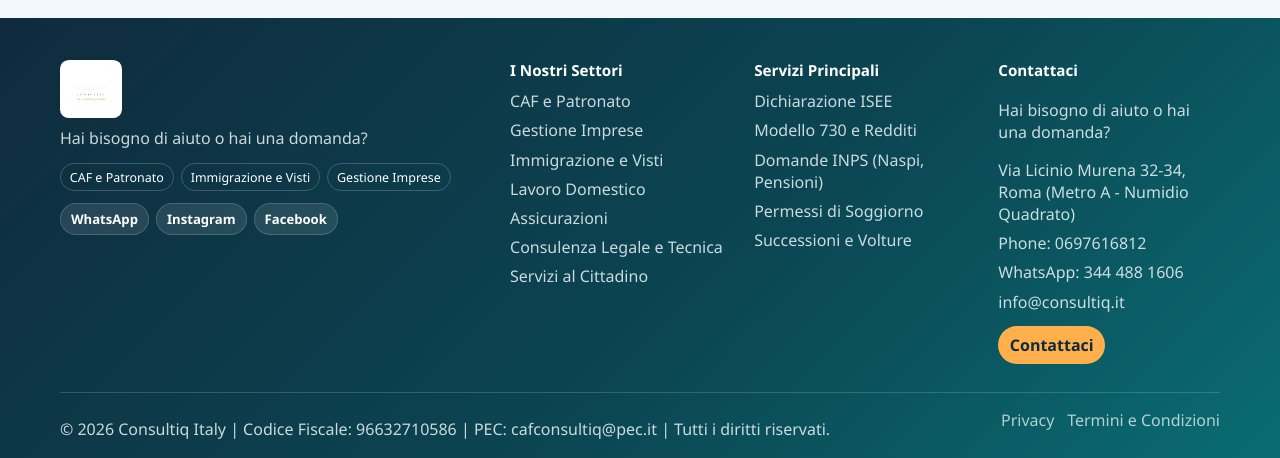
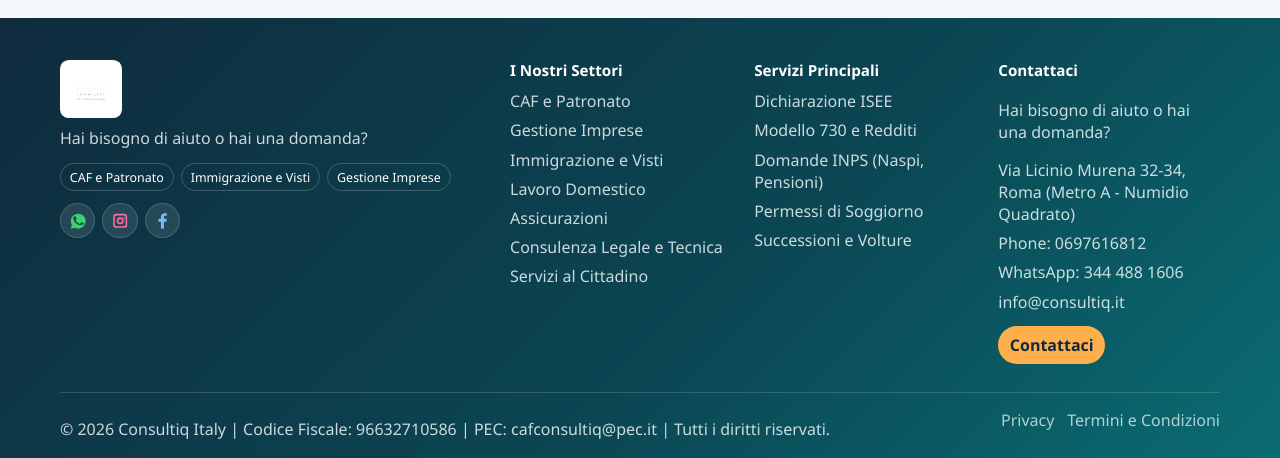
Before and after one commit to ananthareddykunreddy/consultiq-fullstack, a FastAPI app: page /admin in a window 1280 px wide. Shown: the part 2440-2898 px from the top of the page. Run offline with FastAPI, Linux system fonts and the light colour scheme; a user stored in the database is signed in; data comes from the database, SQL or seed files in the repository; data that the repository does not hold is empty.

Commit message:
Use icon-only social links

```diff
--- a/app/static/css/styles.css
+++ b/app/static/css/styles.css
@@ -12,6 +12,17 @@
 }
 * { box-sizing: border-box; }
 body { margin: 0; font-family: "Plus Jakarta Sans", "Segoe UI", sans-serif; color: var(--text); background: radial-gradient(circle at 0% 0%, rgba(11,127,166,.14), transparent 30%), radial-gradient(circle at 100% 0%, rgba(25,168,146,.11), transparent 24%), var(--bg); }
+.sr-only {
+  clip: rect(0, 0, 0, 0);
+  border: 0;
+  height: 1px;
+  margin: -1px;
+  overflow: hidden;
+  padding: 0;
+  position: absolute;
+  white-space: nowrap;
+  width: 1px;
+}
 .container { width: min(1160px, 92vw); margin: 0 auto; }
 .narrow { width: min(780px, 92vw); margin: 0 auto; }
 .site-header { position: sticky; top: 0; z-index: 30; background: linear-gradient(135deg, #0f2b3d 0%, #0b4653 58%, #0a6c72 100%); border-bottom: 1px solid rgba(255,255,255,.16); box-shadow: 0 10px 28px rgba(10, 40, 55, .16); }
@@ -223,18 +234,39 @@
   gap: .45rem;
   margin-top: .75rem;
 }
-.footer-social a {
+.social-icon {
+  align-items: center;
   background: rgba(255, 255, 255, .1);
   border: 1px solid rgba(255, 255, 255, .16);
   border-radius: 999px;
   color: #fff;
-  font-size: .82rem;
-  font-weight: 700;
-  padding: .38rem .62rem;
+  display: inline-flex;
+  height: 2.2rem;
+  justify-content: center;
   text-decoration: none;
+  width: 2.2rem;
 }
-.footer-social a:hover {
+.social-icon::before {
+  background: currentColor;
+  content: "";
+  display: block;
+  height: 1.1rem;
+  width: 1.1rem;
+}
+.social-icon:hover {
   background: rgba(255, 255, 255, .18);
+}
+.social-whatsapp { color: #38d46d; }
+.social-instagram { color: #ff6aa2; }
+.social-facebook { color: #7db8ff; }
+.social-whatsapp::before {
+  clip-path: path("M9.5 2C5.4 2 2.1 5.2 2.1 9.2c0 1.3.4 2.6 1 3.7L2 17l4.3-1.1c1 .6 2.1.8 3.2.8 4 0 7.4-3.2 7.4-7.3S13.5 2 9.5 2Zm4.3 10.3c-.2.5-1.1 1-1.5 1.1-.4.1-.9.2-2.9-.6-2.4-1-3.9-3.4-4-3.5-.1-.2-1-1.4-1-2.6s.6-1.8.9-2.1c.2-.3.5-.3.7-.3h.5c.2 0 .4 0 .6.5.2.5.7 1.7.8 1.9.1.1.1.3 0 .5-.1.2-.2.3-.3.5-.2.2-.3.4-.5.5-.1.2-.3.3-.1.6.2.3.7 1.1 1.5 1.7 1 .9 1.9 1.1 2.2 1.3.3.1.5.1.6-.1.2-.2.7-.8.9-1.1.2-.3.4-.3.7-.2.3.1 1.7.8 2 .9.3.1.5.2.6.4 0 .1 0 .6-.2 1.1Z");
+}
+.social-instagram::before {
+  clip-path: path("M5.2 2h7.6A3.2 3.2 0 0 1 16 5.2v7.6a3.2 3.2 0 0 1-3.2 3.2H5.2A3.2 3.2 0 0 1 2 12.8V5.2A3.2 3.2 0 0 1 5.2 2Zm0 1.6a1.6 1.6 0 0 0-1.6 1.6v7.6a1.6 1.6 0 0 0 1.6 1.6h7.6a1.6 1.6 0 0 0 1.6-1.6V5.2a1.6 1.6 0 0 0-1.6-1.6H5.2ZM9 5.5A3.5 3.5 0 1 1 9 12.5 3.5 3.5 0 0 1 9 5.5Zm0 1.6A1.9 1.9 0 1 0 9 10.9 1.9 1.9 0 0 0 9 7.1Zm4-1.9a.8.8 0 1 1 0 1.6.8.8 0 0 1 0-1.6Z");
+}
+.social-facebook::before {
+  clip-path: path("M10.4 17V9.8h2.4l.4-2.8h-2.8V5.2c0-.8.2-1.3 1.4-1.3h1.5V1.4c-.3 0-1.2-.1-2.2-.1-2.2 0-3.7 1.3-3.7 3.8V7H5v2.8h2.4V17h3Z");
 }
 .footer-column {
   display: grid;
@@ -297,12 +329,12 @@
   z-index: 50;
 }
 .whatsapp-float::before {
+  background: #fff;
+  clip-path: path("M9.5 2C5.4 2 2.1 5.2 2.1 9.2c0 1.3.4 2.6 1 3.7L2 17l4.3-1.1c1 .6 2.1.8 3.2.8 4 0 7.4-3.2 7.4-7.3S13.5 2 9.5 2Zm4.3 10.3c-.2.5-1.1 1-1.5 1.1-.4.1-.9.2-2.9-.6-2.4-1-3.9-3.4-4-3.5-.1-.2-1-1.4-1-2.6s.6-1.8.9-2.1c.2-.3.5-.3.7-.3h.5c.2 0 .4 0 .6.5.2.5.7 1.7.8 1.9.1.1.1.3 0 .5-.1.2-.2.3-.3.5-.2.2-.3.4-.5.5-.1.2-.3.3-.1.6.2.3.7 1.1 1.5 1.7 1 .9 1.9 1.1 2.2 1.3.3.1.5.1.6-.1.2-.2.7-.8.9-1.1.2-.3.4-.3.7-.2.3.1 1.7.8 2 .9.3.1.5.2.6.4 0 .1 0 .6-.2 1.1Z");
   content: "";
-  background: #fff;
-  border-radius: 50%;
   display: inline-block;
-  height: .55rem;
-  width: .55rem;
+  height: 1.25rem;
+  width: 1.25rem;
 }
 .whatsapp-float:hover { background: #168c49; }
 @media (max-width: 1000px) { .hero-shell, .home-intro-shell, .split, .split-detail, .cards.four, .cards.three, .cards.two, .footer-shell, .kpi-grid, .home-service-grid { grid-template-columns: 1fr 1fr; } }
--- a/app/templates/base.html
+++ b/app/templates/base.html
@@ -42,9 +42,15 @@
           <span>Gestione Imprese</span>
         </div>
         <div class="footer-social">
-          <a href="https://wa.me/393444881606" target="_blank" rel="noreferrer">WhatsApp</a>
-          <a href="https://www.instagram.com/consultiq.it/" target="_blank" rel="noreferrer">Instagram</a>
-          <a href="https://www.facebook.com/ConsultiqItaly?locale=it_IT" target="_blank" rel="noreferrer">Facebook</a>
+          <a class="social-icon social-whatsapp" href="https://wa.me/393444881606" target="_blank" rel="noreferrer" aria-label="WhatsApp">
+            <span class="sr-only">WhatsApp</span>
+          </a>
+          <a class="social-icon social-instagram" href="https://www.instagram.com/consultiq.it/" target="_blank" rel="noreferrer" aria-label="Instagram">
+            <span class="sr-only">Instagram</span>
+          </a>
+          <a class="social-icon social-facebook" href="https://www.facebook.com/ConsultiqItaly?locale=it_IT" target="_blank" rel="noreferrer" aria-label="Facebook">
+            <span class="sr-only">Facebook</span>
+          </a>
         </div>
       </div>
       <div class="footer-column">
@@ -84,7 +90,7 @@
     </div>
   </footer>
   <a class="whatsapp-float" href="https://wa.me/393444881606" target="_blank" rel="noreferrer" aria-label="Chat on WhatsApp">
-    <span>WhatsApp</span>
+    <span class="sr-only">WhatsApp</span>
   </a>
   <script src="/static/js/security.js" defer></script>
   <script src="/static/js/dashboard.js" defer></script>
```
